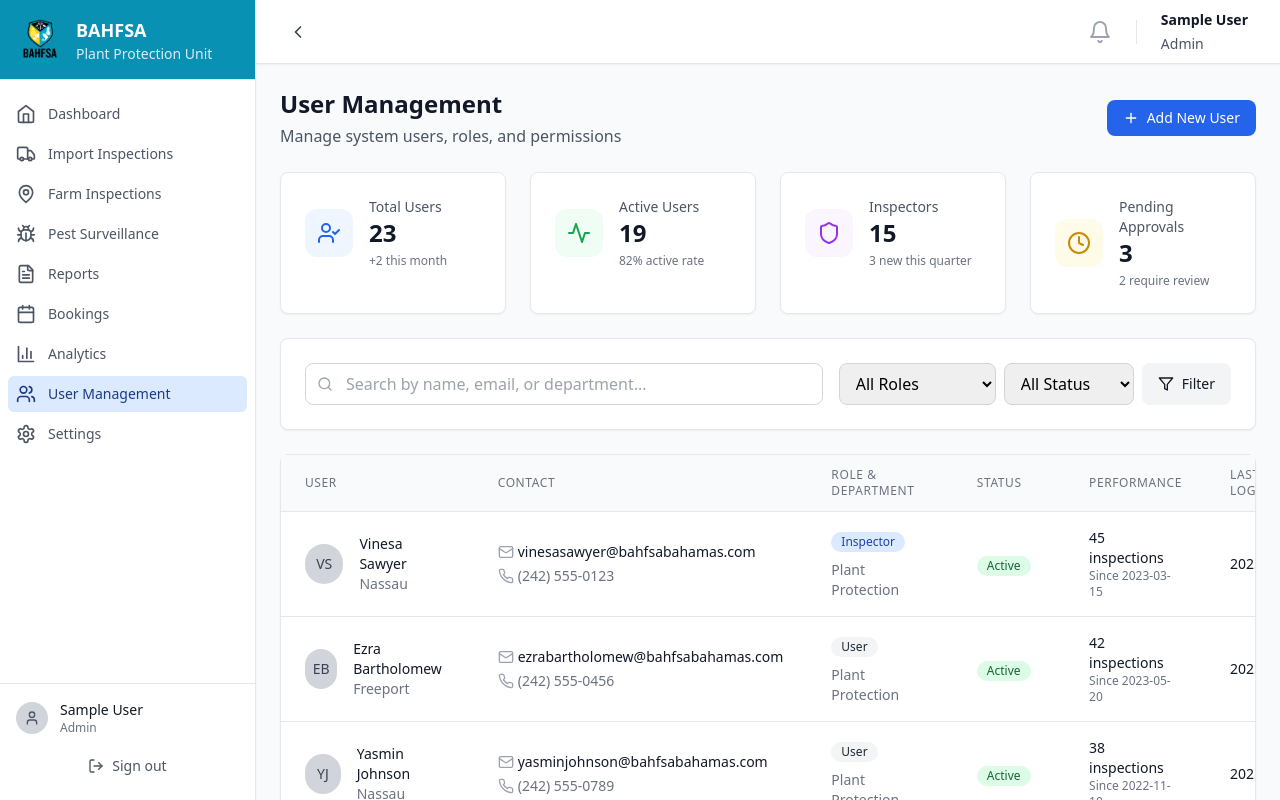
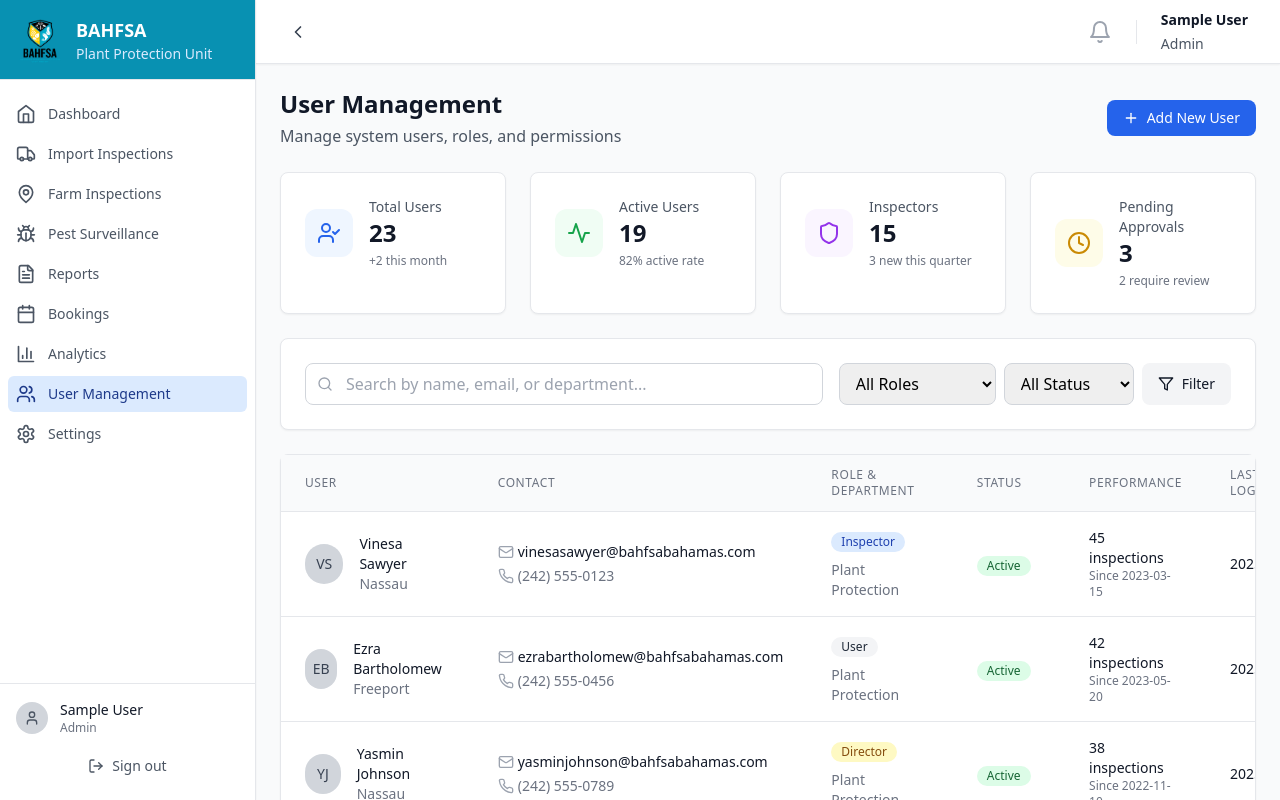
Before and after one commit to Ezra-Tech-EB/BAHIS, a React (Vite) app: page /users in a window 1280 px wide. Shown: the top 800 px of the page. Built offline with nearby package versions, Linux system fonts and the light colour scheme; sample sign-in values are in the browser's storage.

Commit message:
Updated Users.tsx

```diff
--- a/src/pages/Users.tsx
+++ b/src/pages/Users.tsx
@@ -112,8 +112,11 @@ const Users: React.FC = () => {
     switch (role) {
       case 'admin':
         return <Badge variant="danger">Admin</Badge>;
-      case 'supervisor':
-        return <Badge variant="warning">Supervisor</Badge>;
+      case 'director':
+        return <Badge variant="warning">Director</Badge>;
+         case 'Coordinator':
+        return <Badge variant="warning">Coordinator</Badge>;
+      case 'inspector':
       case 'inspector':
         return <Badge variant="info">Inspector</Badge>;
       case 'lab_technician':
```
